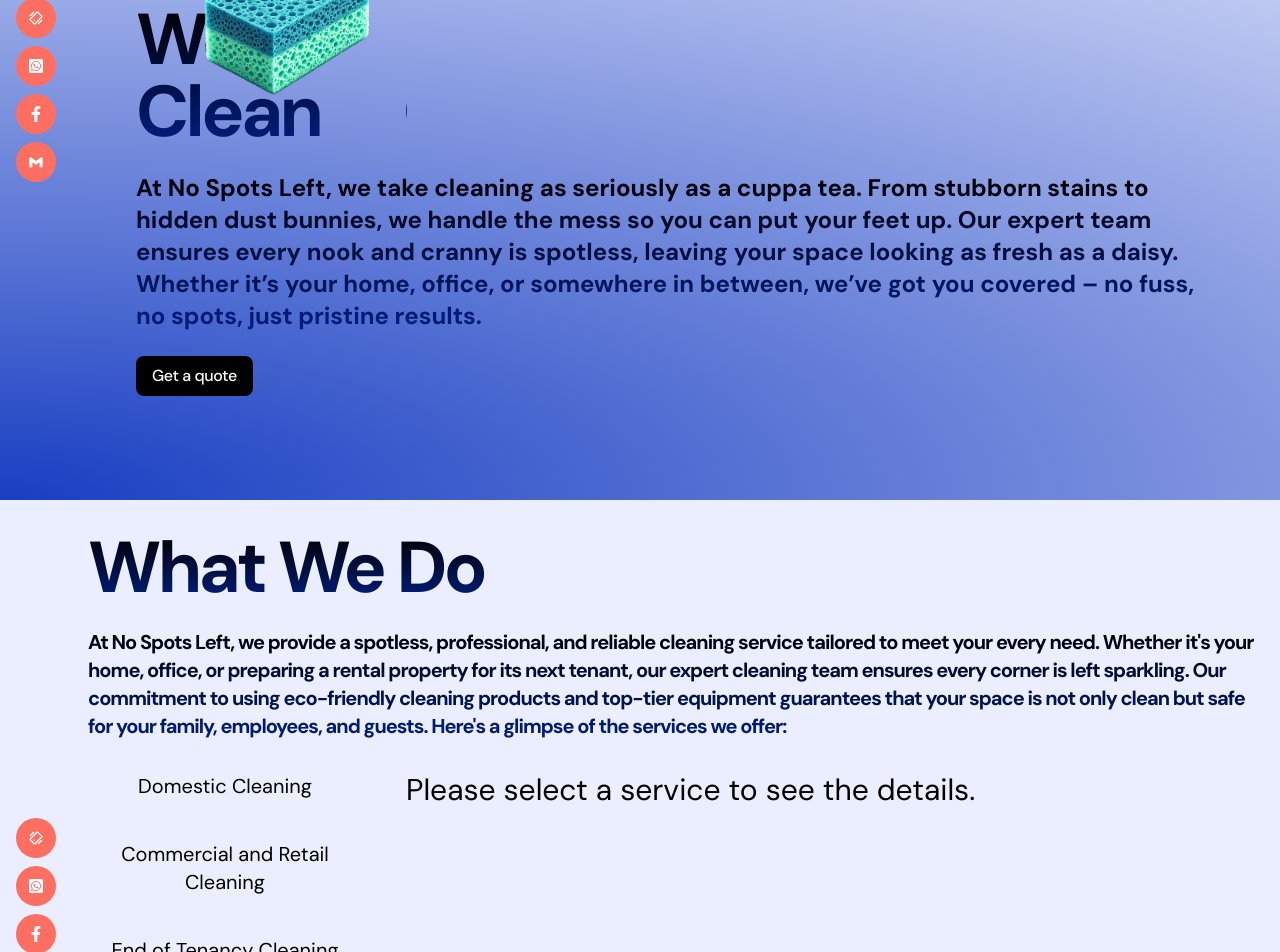
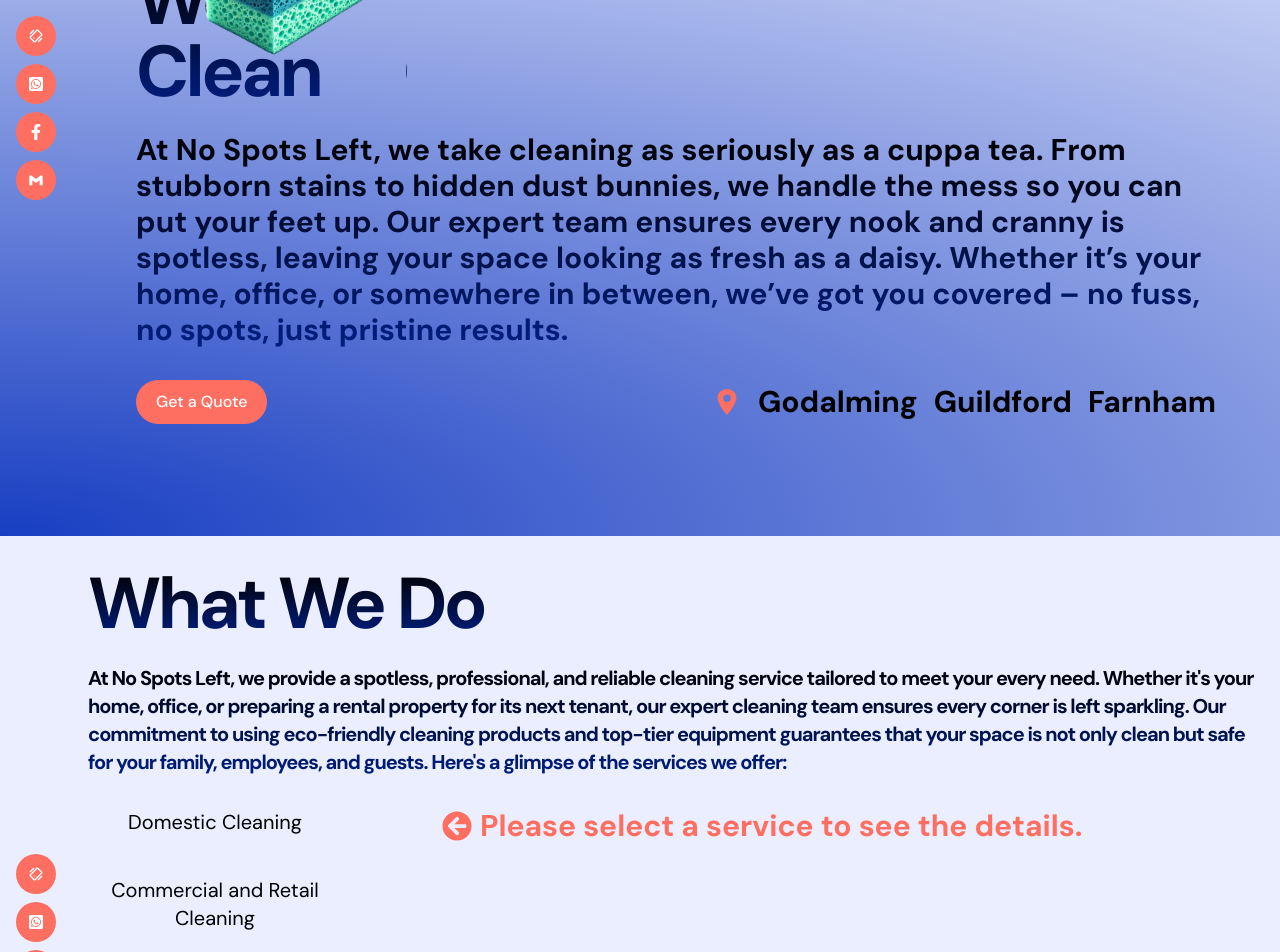
Before and after one commit to LilRomio/no-spots-left, a Next.js app: page / in a window 1280 px wide. Shown: the part 320-1272 px from the top of the page. Built offline with nearby package versions, Linux system fonts and the light colour scheme.

Commit message:
update 3.0

```diff
--- a/app/components/AchievementsSection.jsx
+++ b/app/components/AchievementsSection.jsx
@@ -43,7 +43,7 @@ const AchievementsSection = () => {
                   includeComma
                   animateToNumber={parseInt(achievement.value)}
                   locale="en-US"
-                  className="text-4xl font-bold text-white"
+                  className="text-xl font-bold text-white"
                   configs={(_, index) => {
                     return {
                       mass: 1,
--- a/app/components/EmailSection.jsx
+++ b/app/components/EmailSection.jsx
@@ -2,6 +2,7 @@
 import React, { useState } from 'react';
 
 import { FaFacebookF, FaWhatsappSquare } from 'react-icons/fa';
+import { IoLocationSharp } from 'react-icons/io5';
 import Email from '../assets/email.png';
 import Mobile from '../assets/mobile.png';
 import Link from 'next/link';
@@ -33,21 +34,18 @@ const EmailSection = () => {
   };
 
   return (
-    <section
-      id="contact"
-      className="relative grid gap-4 py-24 pt-8 pb-20 my-12 md:grid-cols-2 md:my-12 md:pt-5 md:pb-10 overflow-x-clip"
-    >
-      <div className="z-10 items-center gap-8 px-4 py-8 xl:gap-16 sm:py-16 xl:px-16">
-        <h5 className="my-2 text-7xl  font-bold tracking-tighter bg-gradient-to-b from-black to-[#001E80] text-transparent bg-clip-text">
+    <section id="contact" className="relative grid gap-4 pt-1 pb-20 md:grid-cols-2 overflow-x-clip">
+      <div className="z-10 items-center gap-8 px-4 xl:gap-16 xl:px-16">
+        <h5 className="my-2 text-5xl md:text-7xl  font-bold tracking-tighter bg-gradient-to-b from-black to-[#001E80] text-transparent bg-clip-text">
           Let&apos;s Get This Sorted, Shall We?
         </h5>
-        <p className="max-w-md mb-4 text-2xl  bg-gradient-to-b from-black to-[#001E80] text-transparent bg-clip-text ">
+        <p className="max-w-md mb-4 text-xl lg:text-2xl section-description">
           {' '}
           Pop your details, and we’ll be round to give your Surrey space a proper tidy – no spot left behind!{' '}
         </p>
         <div></div>
         <div className="flex flex-col gap-12 ">
-          <div className="flex flex-col justify-center gap-4 ">
+          <div className="flex flex-col justify-center gap-6 ">
             <div className="flex flex-row items-center justify-start gap-3">
               <Image src={Email.src} alt="email" width={40} height={40} />
               <a href="mailto:giurgealena@gmail.com" className="text-xl font-bold">
@@ -90,9 +88,14 @@ const EmailSection = () => {
               </a>
             </div>
           </div>
+          <div className="flex items-center justify-center gap-4 py-3 font-bold text-md">
+            <IoLocationSharp className="text-[#FF6F61] w-10 h-10 " />
+            <span>Godalming</span> <span>Guildford</span>
+            <span>Farnham</span>
           </div>
         </div>
-      <div className="z-10 items-center gap-8 px-4 py-8 xl:gap-16 sm:py-16 xl:px-16">
+      </div>
+      <div className="z-10 items-center gap-8 px-4 xl:gap-16 xl:px-16">
         {!isFormSubmitted ? (
           <form action="https://formsubmit.co/popescu.romeo9@gmail.com" method="POST" target="_blank">
             <div className="mb-6">
@@ -119,7 +122,7 @@ const EmailSection = () => {
                 value={phone}
                 onChange={handleChangeInput}
                 required
-                className="bg-[#18191E] border border-[#33353F] placeholder-[#9CA2A9] text-gray-100 text-sm rounded-lg block w-full p-2.5"
+                className="bg-[#18191E] border border-[#33353F] placeholder-[#9CA2A9] text-gray-100 text-sm rounded-lg block w-full p-2.5 [&::-webkit-inner-spin-button]:appearance-none [appearance:textfield]"
                 placeholder="Telephone"
               />
             </div>
@@ -134,7 +137,7 @@ const EmailSection = () => {
                 onChange={handleChangeInput}
                 required
                 className="bg-[#18191E] border border-[#33353F] placeholder-[#9CA2A9] text-gray-100 text-sm rounded-lg block w-full p-2.5"
-                placeholder="Type the service you require"
+                placeholder="Type the service you require (ex: Domestic Cleaning)"
               />
             </div>
             <div className="mb-6">
@@ -146,24 +149,31 @@ const EmailSection = () => {
                 name="message"
                 onChange={handleChangeInput}
                 required
-                className="bg-[#18191E] border border-[#33353F] placeholder-[#9CA2A9] text-gray-100 text-sm rounded-lg block min-h-200 w-full p-2.5 "
+                className="bg-[#18191E] border border-[#33353F] placeholder-[#9CA2A9] text-gray-100 text-sm rounded-lg block min-h-200 w-full p-2.5 min-h-[180px] md:min-h-[220px] "
                 placeholder="Let's talk about..."
               />
             </div>
-
+            <div className="flex items-center justify-center mt-4">
               {true ? (
-              <button className="bg-primary-500 hover:bg-primary-600 text-black font-medium py-2.5 px-5 rounded-lg w-full">
+                <motion.button
+                  whileHover={{ scale: 1.05 }} // Slight scaling effect on hover
+                  whileTap={{ scale: 0.95 }} // Slight scaling down on click
+                  className="bg-[#FF6F61] hover:bg-[#FFFFFF] text-white hover:text-[#FF6F61] font-medium py-2 px-6 rounded-full transition-all duration-300 ease-in-out"
+                  style={{ width: 'auto', padding: '10px 20px' }} // Smaller button size
+                >
                   {'Send Message'}
-              </button>
+                </motion.button>
               ) : (
-              <button
+                <motion.button
+                  whileTap={{ scale: 0.95 }} // Slight scaling down on click
                   type="submit"
-                className="bg-primary-500 hover:bg-primary-600 text-black font-medium py-2.5 px-5 rounded-lg w-full"
+                  className="bg-[#FF6F61] hover:bg-[#FFFFFF] text-white hover:text-[#FF6F61] font-medium py-2.5 px-5 rounded-lg w-full transition-all duration-300 ease-in-out"
                   onClick={handleSubmit}
                 >
                   {loading ? 'Sending' : 'Send Message'}
-              </button>
+                </motion.button>
               )}
+            </div>
           </form>
         ) : (
           <div>
--- a/app/components/Footer.jsx
+++ b/app/components/Footer.jsx
@@ -1,20 +1,19 @@
 import React from 'react';
 import Image from 'next/image';
 import Logo from '../assets/NoSpotsLeft-logo.png';
-
+import { IoLocationSharp } from 'react-icons/io5';
 const Footer = () => {
   return (
     <footer className="bg-black text-[#BCBCBC] text-sm py-10 text-center">
       <div className="container flex items-center justify-between p-12">
-        <div className="inline-flex relative before:content-[''] before:top-2 before:bottom-0 before:w-full before:blur before:bg-[linear-gradient(to_right,#F87BFF,#FB92CF,#FFDD9B,#C2F0B1,#2FD8FE)] before:absolute">
+        <div className="inline-flex relative before:content-[''] before:top-2 before:bottom-0 before:w-full before:blur before:bg-[radial-gradient(ellipse_200%_100%_at_bottom_left,#183EC2,#EAEEFE_100%)] before:absolute">
           <Image src={Logo} alt="Saas Logo" height={60} width={150} className="relative" />
         </div>
-
-        <nav className="flex flex-col gap-6">
-          <a href="/">Home</a>
-          <a href="whatWeDo">What We Do</a>
-        </nav>
         <p className="text-slate-600">All rights reserved.</p>
+        <div className="items-center justify-center hidden gap-3 py-3 text-sm font-bold md:flex">
+          <IoLocationSharp className="text-[#FF6F61] w-5 h-5 " /> <span>Godalming</span> <span>Guildford</span>
+          <span>Farnham</span>
+        </div>
       </div>
     </footer>
   );
--- a/app/components/HeroSection.jsx
+++ b/app/components/HeroSection.jsx
@@ -5,7 +5,7 @@ import { motion, useScroll } from 'framer-motion';
 import Link from 'next/link';
 import Sponge from '../assets/sponge.png';
 import { AppWrap, MotionWrap } from '../wrapper';
-
+import { IoLocationSharp } from 'react-icons/io5';
 const HeroSection = () => {
   const heroRef = useRef(null);
   const { scrollYProgress } = useScroll({
@@ -17,8 +17,8 @@ const HeroSection = () => {
   const animationDuration = 6;
 
   return (
-    <section id="heroSection" ref={heroRef} className="pt-8 pb-20 md:pt-5 md:pb-10 overflow-x-clip">
-      <div className="relative items-center gap-8 px-4 py-8 md:flex xl:gap-16 sm:py-16 xl:px-16">
+    <section id="heroSection" ref={heroRef} className="pt-10 pb-20 md:pt-5 md:pb-10 overflow-x-clip">
+      <div className="relative items-center gap-10 px-4 py-8 md:flex xl:gap-16 sm:py-16 xl:px-16">
         {/* Sponge Image and Text Reveal */}
         <motion.div
           initial={{ opacity: 0, x: 400 }}
@@ -27,7 +27,7 @@ const HeroSection = () => {
           className="relative z-10 col-span-8 text-center place-self-center sm:text-left justify-self-start"
         >
           {/* Typing Animation for Text (only visible on md and above) */}
-          <h1 className="hidden mb-2 text-3xl font-extrabold text-black lg:block md:text-5xl lg:text-7xl lg:leading-normal">
+          <h1 className="hidden text-3xl font-extrabold text-black mb-14 lg:block md:text-5xl lg:text-7xl">
             <br />
             <TypeAnimation
               sequence={[
@@ -55,7 +55,7 @@ const HeroSection = () => {
           {/* Masked Text Animation (only visible on md and above) */}
           <div className="relative mt-6 md:block">
             <motion.div
-              initial={{ x: 240 }}
+              initial={{ x: 260 }}
               animate={{ x: -840 }}
               transition={{
                 duration: animationDuration,
@@ -63,7 +63,7 @@ const HeroSection = () => {
                 repeatType: 'mirror',
                 ease: 'easeInOut',
               }}
-              className="absolute right-0 z-20 hidden md:flex lg:-top-20"
+              className="absolute right-0 z-20 hidden md:flex md:-top-200 lg:-top-20"
             >
               <motion.img src={Sponge.src} alt="Sponge image" className="w-[150px] md:w-45 lg:w-48" />
             </motion.div>
@@ -71,7 +71,7 @@ const HeroSection = () => {
             {/* Text that is revealed by the sponge */}
             <div className="flex flex-col items-center gap-2 xl:flex-row">
               <div className="text-7xl font-bold tracking-tighter bg-gradient-to-b from-black to-[#001E80] text-transparent bg-clip-text">
-                We Clean
+                We Clean <span className="md:hidden"> Like Your Mum&apos;s Coming Over!</span>
               </div>
 
               <motion.div
@@ -87,7 +87,7 @@ const HeroSection = () => {
                   repeatType: 'mirror',
                   ease: 'easeInOut',
                 }}
-                className="text-5xl lg:text-7xl font-bold tracking-tighter bg-gradient-to-b from-black to-[#001E80] text-transparent bg-clip-text"
+                className="hidden md:flex text-5xl lg:text-7xl font-bold tracking-tighter bg-gradient-to-b from-black to-[#001E80] text-transparent bg-clip-text"
               >
                 Like Your Mum&apos;s Coming Over!
               </motion.div>
@@ -95,16 +95,27 @@ const HeroSection = () => {
           </div>
 
           {/* Hero description text */}
-          <p className="bg-gradient-to-b font-bold from-black to-[#001E80] text-transparent bg-clip-text  sm:text-2xl mb-6 text-2xl lg:text-2xl  mt-6">
+          <p className="bg-gradient-to-b font-bold from-black to-[#001E80] text-transparent bg-clip-text md:text-3xl   mb-6 text-xl lg:text-3xl  mt-6">
             At No Spots Left, we take cleaning as seriously as a cuppa tea. From stubborn stains to hidden dust bunnies,
             we handle the mess so you can put your feet up. Our expert team ensures every nook and cranny is spotless,
             leaving your space looking as fresh as a daisy. Whether it’s your home, office, or somewhere in between,
             we’ve got you covered – no fuss, no spots, just pristine results.
           </p>
-          <div>
-            <Link href="/#contact" className="btn btn-primary">
-              Get a quote
+          <div className="flex flex-col items-center justify-center mt-4 md:flex-row md:justify-between">
+            <Link href="/#contact">
+              <motion.button
+                whileHover={{ scale: 1.05, backgroundColor: '#FFFFFF', color: '#FF6F61' }} // Scaling effect and color change on hover
+                whileTap={{ scale: 0.95 }} // Slight scaling down on click
+                className="bg-[#FF6F61] text-white font-medium py-2 px-6 rounded-full transition-all duration-300 ease-in-out"
+                style={{ width: 'auto', padding: '10px 20px' }} // Smaller button size
+              >
+                Get a Quote
+              </motion.button>
             </Link>
+            <div className="flex items-center justify-center gap-4 py-3 font-bold text-md md:text-3xl">
+              <IoLocationSharp className="text-[#FF6F61] w-17 h-17 " /> <span>Godalming</span> <span>Guildford</span>
+              <span>Farnham</span>
+            </div>
           </div>
         </motion.div>
       </div>
--- a/app/components/SocialMedia.jsx
+++ b/app/components/SocialMedia.jsx
@@ -7,7 +7,7 @@ import { motion } from 'framer-motion';
 
 const SocialMedia = () => {
   return (
-    <div className="flex flex-col items-center justify-center hidden p-4 md:flex">
+    <div className="flex-col items-center justify-center hidden p-4  md:flex">
       {/* Mobile Button */}
       <div className="w-[40px] h-[40px] rounded-full bg-[#FF6F61] my-1 flex justify-center items-center hover:bg-[#D3D3D3] transition-colors duration-300">
         <a href="tel:07570532554" target="_blank" rel="noreferrer">
--- a/app/components/TabButton.jsx
+++ b/app/components/TabButton.jsx
@@ -16,13 +16,13 @@ const TabButton = ({ active, selectTab, children }) => {
   return (
     <button onClick={selectTab} className="relative flex flex-col items-center w-full">
       {/* Tab Title */}
-      <p className={`mr-3 transition-all duration-300 ease-in-out ${buttonClasses}`}>{children}</p>
+      <div className={`mr-3 transition-all duration-300 ease-in-out ${buttonClasses}`}>{children}</div>
 
       {/* Responsive Animated Underline */}
       <motion.div
         animate={active ? 'active' : 'default'}
         variants={variants}
-        className="h-1 mt-1 bg-[#001E80] w-[50%] sm:w-[75%] md:w-[100%] rounded-md transition-all duration-300 ease-in-out mb-4"
+        className="h-1 mt-1 bg-[#FF6F61] w-[50%] sm:w-[75%] md:w-[100%] rounded-md transition-all duration-300 ease-in-out mb-4"
       />
     </button>
   );
--- a/app/components/WhatWeDoSection.jsx
+++ b/app/components/WhatWeDoSection.jsx
@@ -3,11 +3,13 @@ import React, { useTransition, useState } from 'react';
 import { motion } from 'framer-motion';
 import TabButton from './TabButton';
 import { AppWrap, MotionWrap } from '../wrapper';
-
+import { FaArrowCircleLeft, FaArrowCircleDown } from 'react-icons/fa';
+import { TbSquareRoundedChevronDown } from 'react-icons/tb';
 const TAB_DATA = [
   {
     title: 'Domestic Cleaning',
     id: 'domestic',
+
     content: (
       <ul className="pl-2 list-disc md:text-2xl">
         <h1 className="section-description">
@@ -164,13 +166,20 @@ const WhatWeDoSection = () => {
         Here&apos;s a glimpse of the services we offer:
       </p>
 
-      <div className="flex flex-col justify-between mt-8 md:gap-8 md:flex-row">
+      <div className="flex flex-col justify-between mt-8 md:gap-20 md:flex-row">
         {/* Tab Buttons */}
         <div className="flex flex-col space-y-4 md:w-1/4">
           {TAB_DATA.map((tabItem) => (
             <div key={tabItem.id}>
               <TabButton selectTab={() => handleTabChange(tabItem.id)} active={tab === tabItem.id}>
-                {tabItem.title}
+                <div className="flex flex-row items-center">
+                  {tabItem.title}
+                  {/* Show down arrow on mobile and right arrow on md and above */}
+                  <span className="ml-2">
+                    <TbSquareRoundedChevronDown className="block md:hidden text-[#FF6F61] w-8 h-8" />
+                    {/* Mobile view */}
+                  </span>
+                </div>
               </TabButton>
 
               {/* Show content immediately after each tab on mobile */}
@@ -199,7 +208,12 @@ const WhatWeDoSection = () => {
           {tab ? (
             TAB_DATA.find((t) => t.id === tab)?.content
           ) : (
-            <p className="text-3xl ">Please select a service to see the details.</p>
+            <div className="flex flex-row gap-2 items-center text-3xl text-[#FF6F61] font-bold">
+              <span>
+                <FaArrowCircleLeft />
+              </span>
+              Please select a service to see the details.
+            </div>
           )}
         </motion.div>
       </div>
```
Lines whose indentation alone changed are shown as unchanged.
